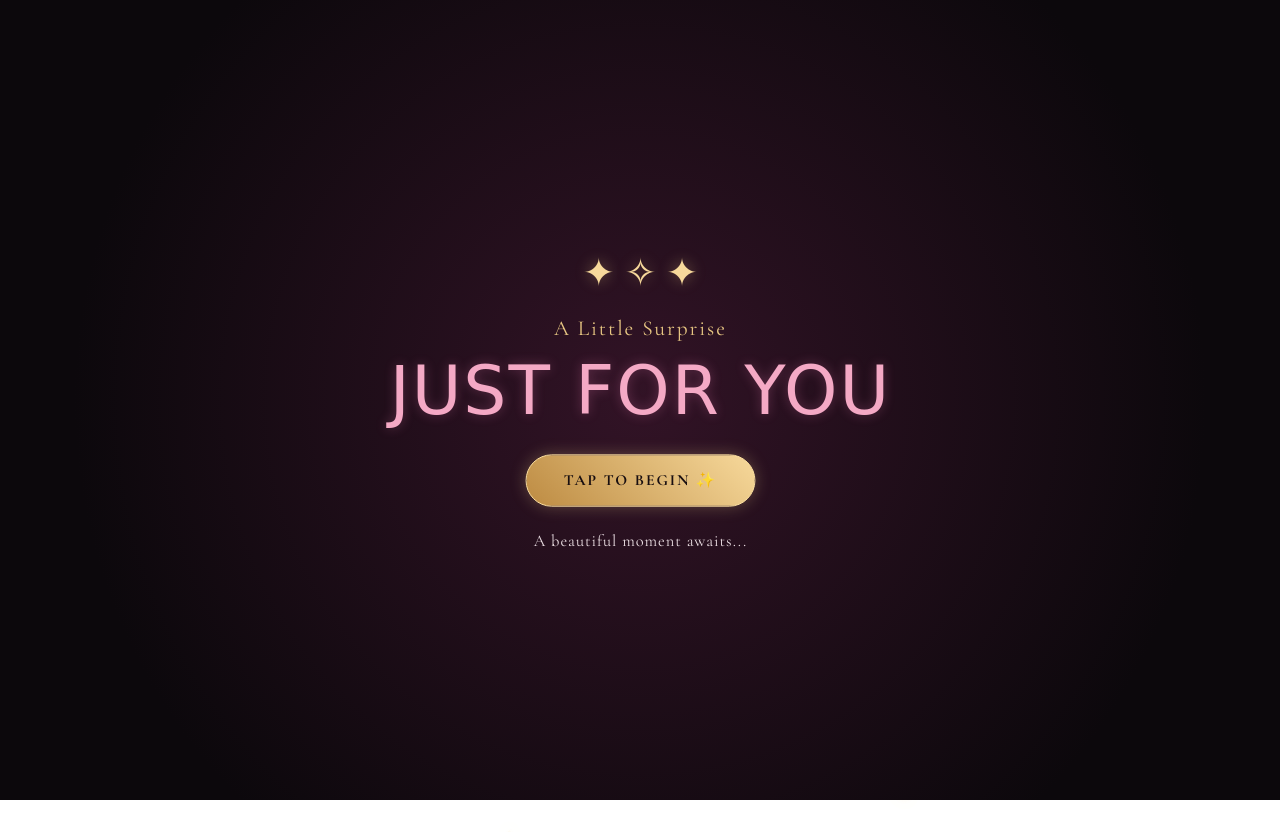
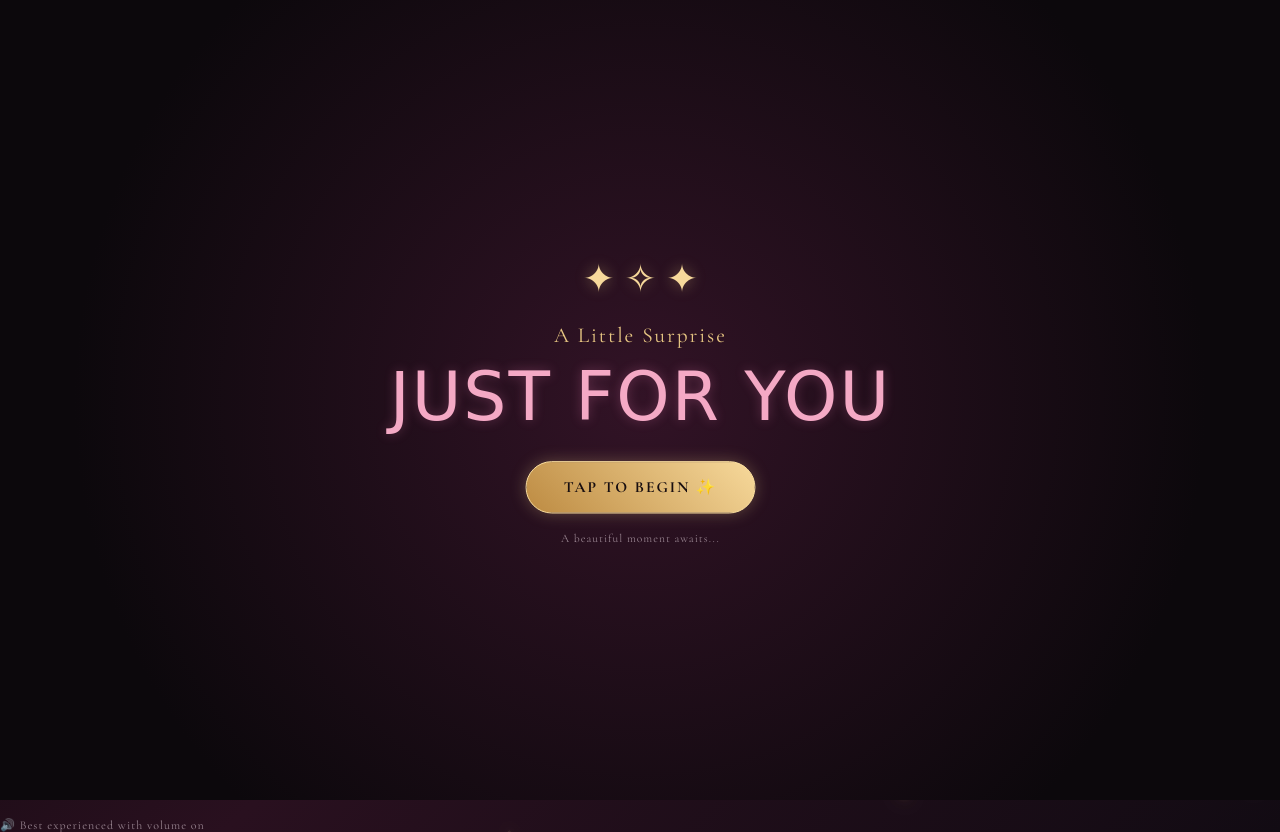
Before and after one commit to TARUNKOKKU419/divija-birthday-surprise, a plain HTML site: page index.html in a window 1280 px wide. Before the commit the page ends 800 px from the top, so only its background shows below. Drawn offline with nearby package versions, Linux system fonts and the light colour scheme; a web font is replaced by a local one.

Commit message:
Update birthday website volume note

```diff
--- a/index.html
+++ b/index.html
@@ -133,3 +133,6 @@
 
 </body>
 </html>
+<p class="start-note">
+  🔊 Best experienced with volume on
+</p>
--- a/style.css
+++ b/style.css
@@ -503,3 +503,11 @@ body.started #surpriseBtn {
     font-size: 20px;
   }
 }
+.start-note {
+  color: #bdaab5;
+  margin-top: 18px;
+  font-size: 12px;
+  letter-spacing: 1px;
+  opacity: 0.75;
+  font-family: 'Cormorant Garamond', serif;
+}
```
